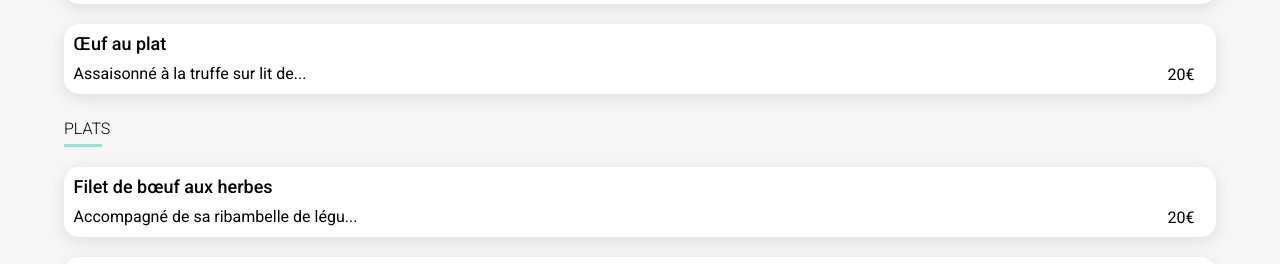
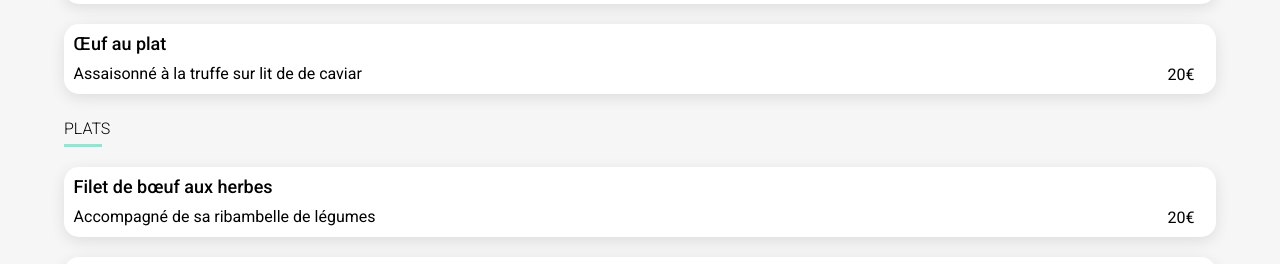
Before and after one commit to mhdgri/ohmyfood, a website: page la-palette-du-gout.html in a window 1280 px wide. Shown: the part 727-991 px from the top of the page. Drawn offline with Linux system fonts and the light colour scheme; a web font is replaced by a local one.

Commit message:
Texte complété à la place des 3 petits points

```diff
--- a/la-palette-du-gout.html
+++ b/la-palette-du-gout.html
@@ -12,7 +12,7 @@
 <body>
     <header class="header">
         <div class="header__arrow">
-            <a href="../index.html"></a>
+            <a  href="../index.html"></a>
         </div>
         <h1 class="header__logo">
             <a href="../index.html">
@@ -62,7 +62,7 @@
             <div class="plate">
                 <div class="plate__content">
                     <h4 class="plate__content--margin">Œuf au plat </h4>
-                    <p class="plate__content--margin">Assaisonné à la truffe sur lit de...</p>
+                    <p class="plate__content--margin">Assaisonné à la truffe sur lit de de caviar</p>
                 </div>
                 <div class="plate__icon-price">
                     <p>20€</p>
@@ -78,7 +78,7 @@
             <div class="plate">
                 <div class="plate__content">
                     <h4 class="plate__content--margin">Filet de bœuf aux herbes</h4>
-                    <p class="plate__content--margin">Accompagné de sa ribambelle de légu...</p>
+                    <p class="plate__content--margin">Accompagné de sa ribambelle de légumes</p>
                 </div>
                 <div class="plate__icon-price">
                     <p>20€</p>
```
